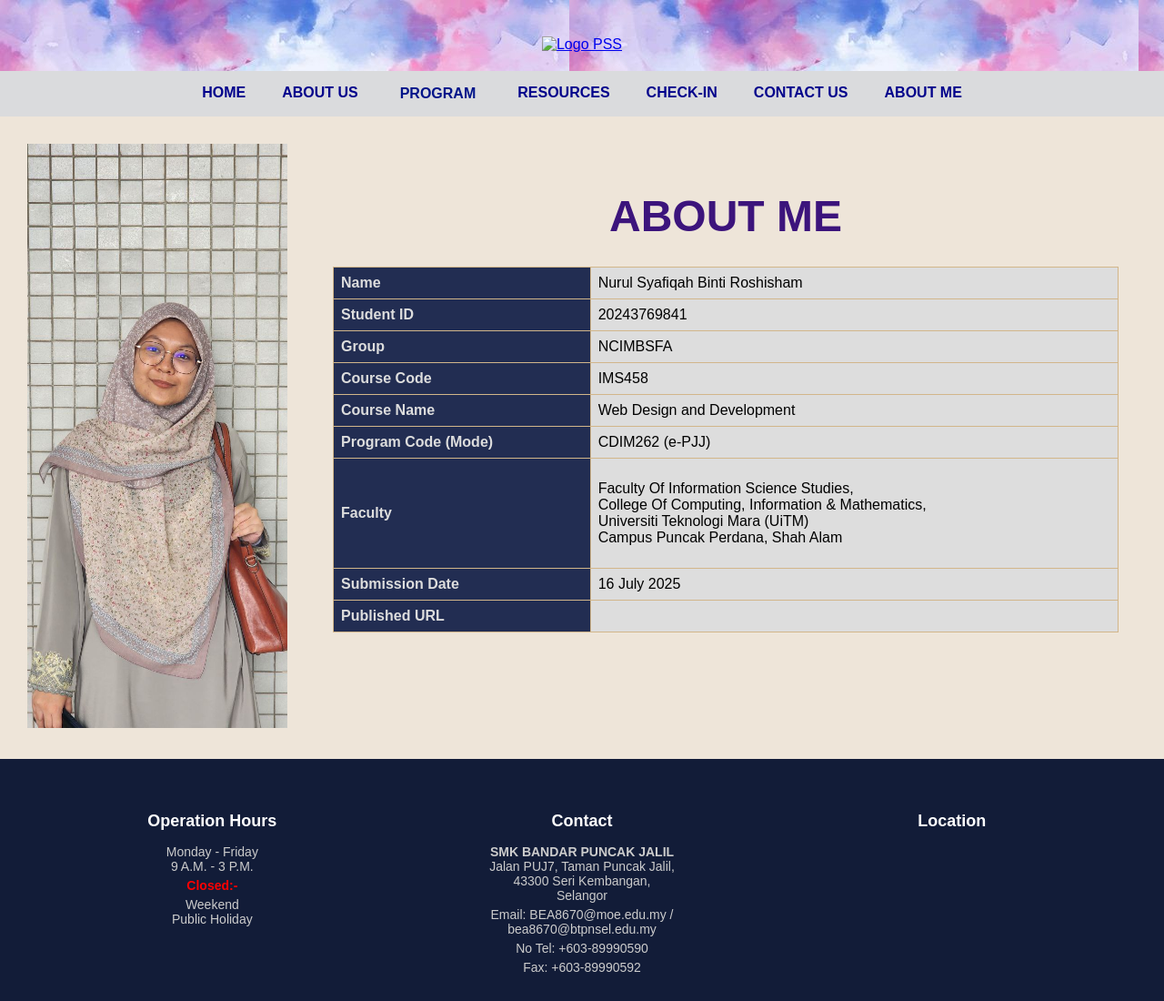
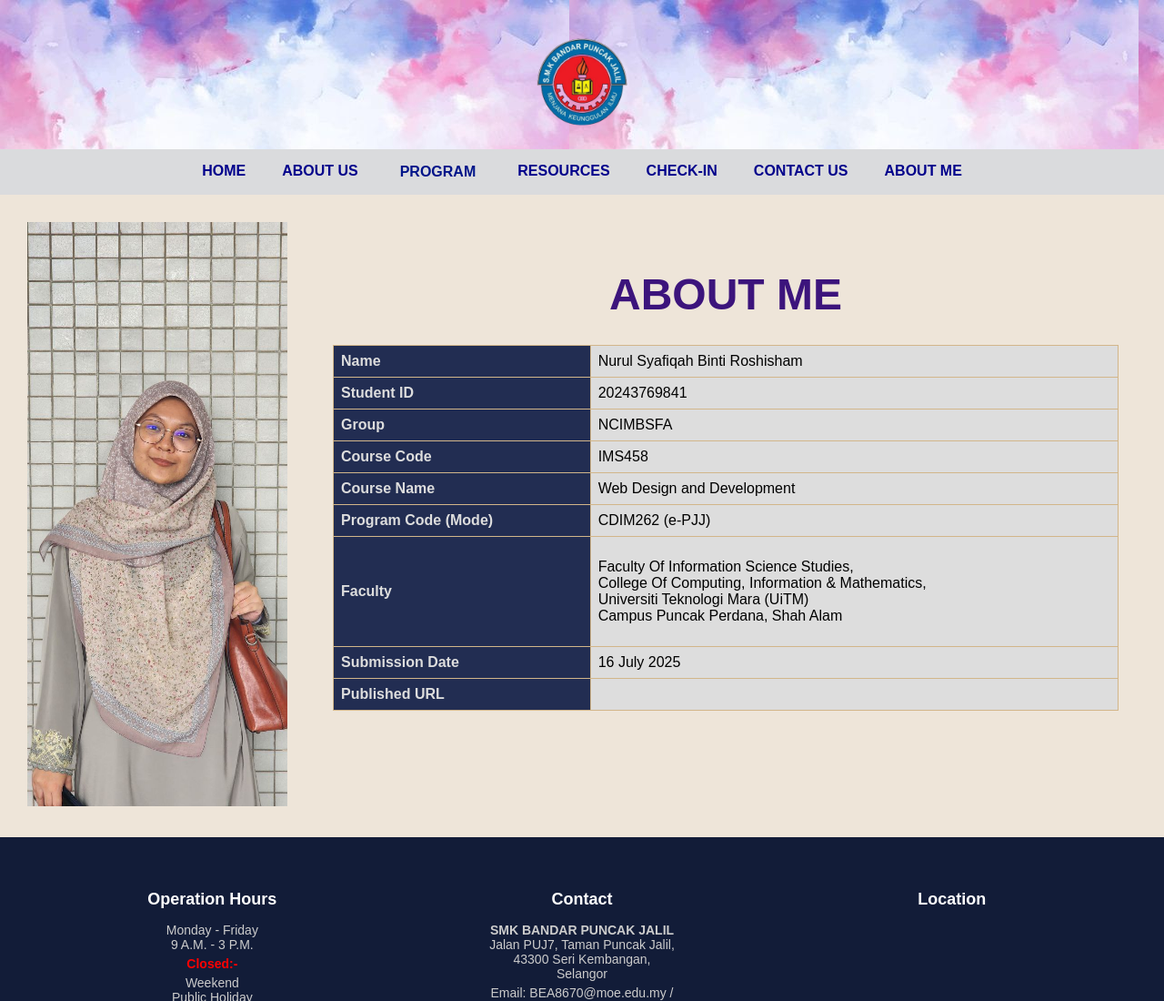
Before and after one commit to syaf717202/smkbpuj, a plain HTML site: page aboutme.html in a window 1280 px wide. Shown: the top 1100 px of the page at 91% size. Drawn offline with nearby package versions, Linux system fonts and the light colour scheme; grey boxes are pictures that could not be loaded; files whose address does not match are found by name.

Commit message:
aboutme.html

```diff
--- a/aboutme.html
+++ b/aboutme.html
@@ -11,7 +11,7 @@
 		<header>
 			<!-- Logo container -->
 			<div class="logo">
-			  <a href="index.html"><img src="img/logo.png" alt="Logo PSS"></a>
+			  <a href="index.html"><img src="logo.png" alt="Logo PSS"></a>
 			</div>
 
 
```
